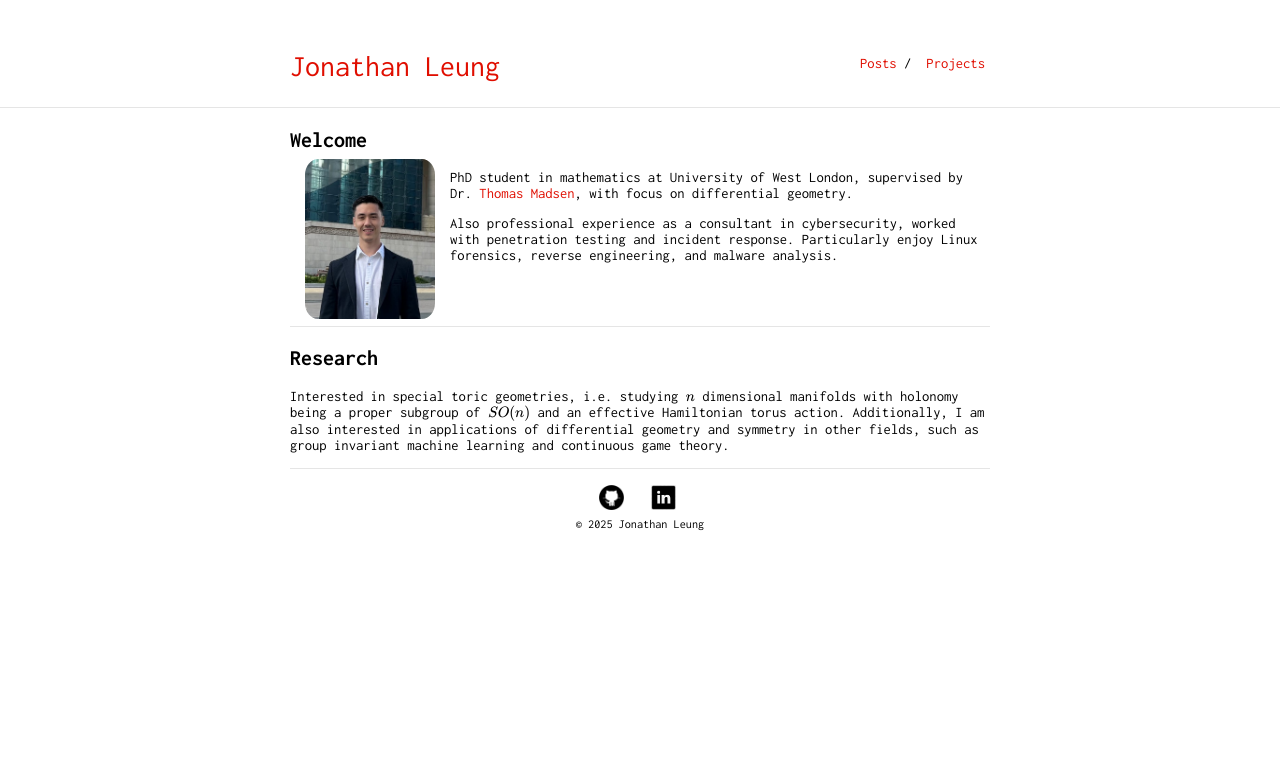
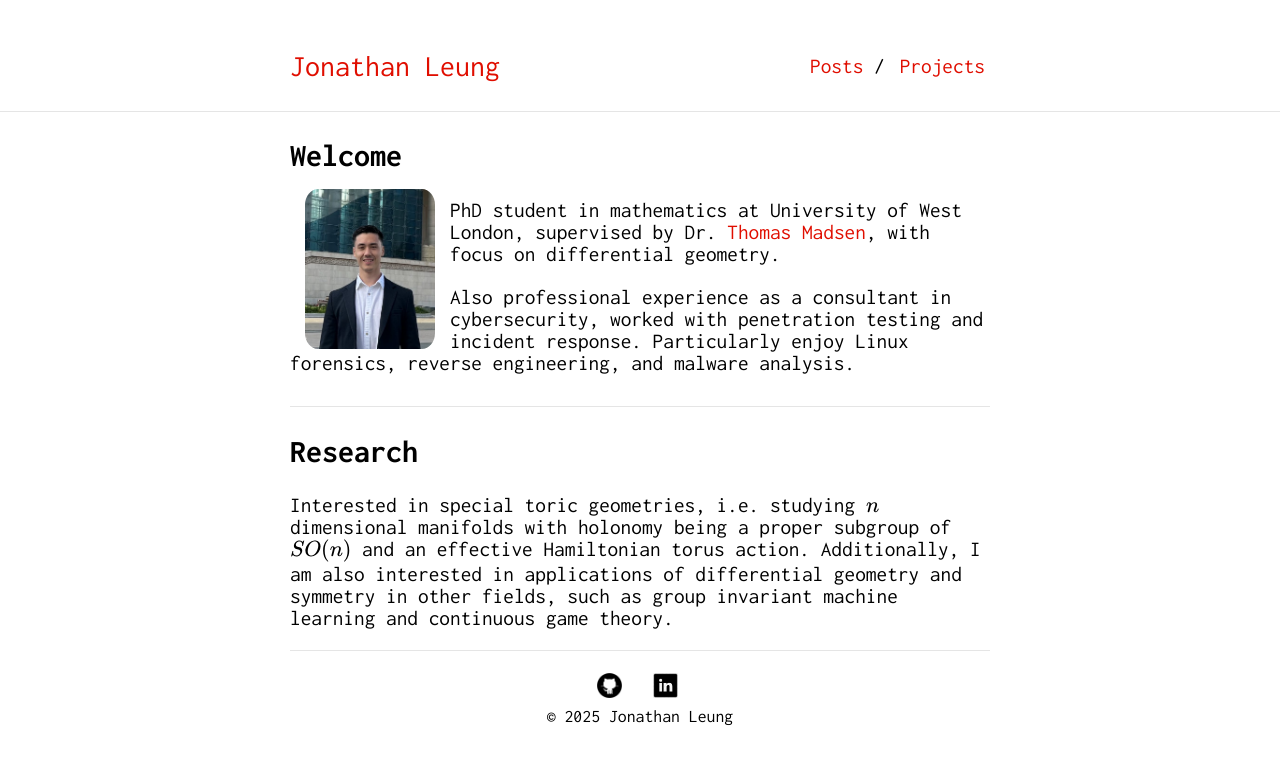
Before and after one commit to jleungs/jleungs.github.io, a Jekyll site: the page built from index.md, in a window 1280 px wide. Shown: the top 764 px of the page. Built offline with Jekyll 4.4.1, drawn with Linux system fonts in a browser that asks for light colours; formulas are drawn with MathJax 3; our own code applies the rules of GitHub Pages for plain Markdown files.

Commit message:
bigger fonts

```diff
--- a/_sass/_style.scss
+++ b/_sass/_style.scss
@@ -10,7 +10,7 @@ html {
     padding: 0;
 }
 body {
-    font-size: 11pt;
+    font-size: 16pt;
     margin: 0;
     font-family: "Inconsolata";
     height: 100%;
```
